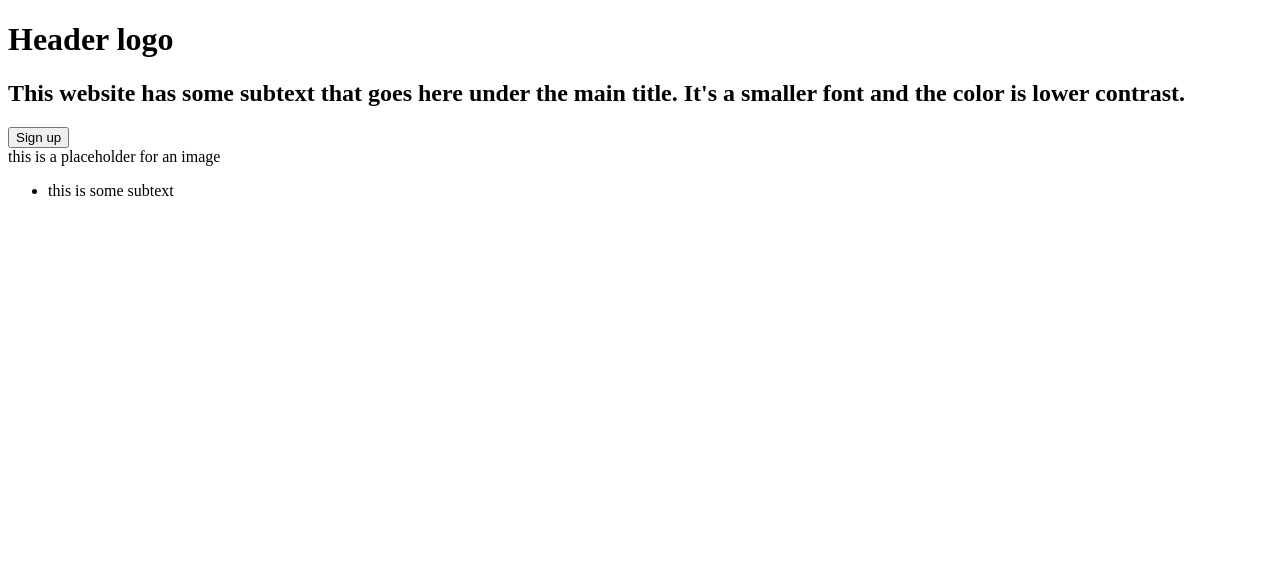
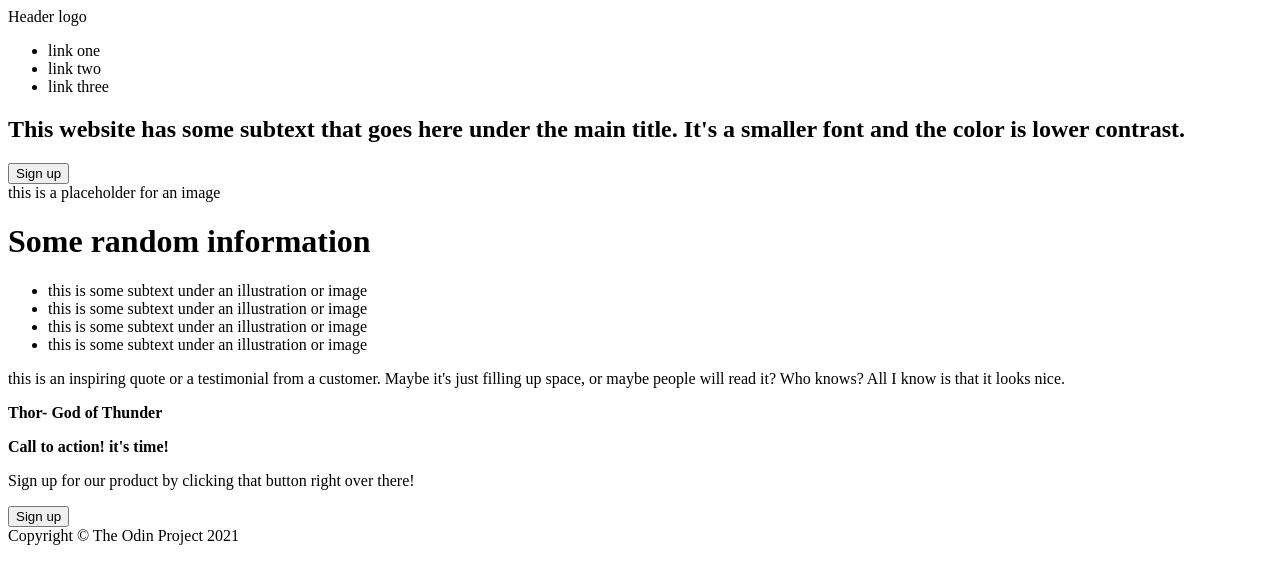
Before and after one commit to SheerazSaeed/2-Odin_project_landing_page, a plain HTML site: page index.html in a window 1280 px wide. Drawn offline with Linux system fonts and the light colour scheme.

Commit message:
created divs in html and introduced classes in css

```diff
--- a/index.html
+++ b/index.html
@@ -7,19 +7,40 @@
     <link rel="stylesheet" href="style.css">
 </head>
 <body>
-    <h1>Header logo</h1>
+   <div class="container_one">
+    <div class="header">Header logo</div>
+     <ul>
+        <li>link one</li>
+        <li>link two</li>
+        <li>link three</li>
+     </ul>
+
     <h2>This website has some subtext that goes here under the main title.
         It's a smaller font and the color is lower contrast.</h2>
     <button>Sign up</button>
     <div>this is a placeholder for an image</div>
+  </div>
 
-    <div></div>
-    <ul>
-        <li>this is some subtext</li>
+  <div class=" container_two">
+        <h1>Some random information</h1>
+      <ul>
+        <li>this is some subtext under an illustration or image</li>
+        <li>this is some subtext under an illustration or image</li>
+        <li>this is some subtext under an illustration or image</li>
+        <li>this is some subtext under an illustration or image</li>
+  </div>
+   <div class="container_four">
+    <p> this is an inspiring quote or a testimonial from a customer. Maybe it's just filling up
+        space, or maybe people will read it? Who knows? All I know is that it looks nice. </p>
+    <p><strong>Thor- God of Thunder</strong></p>
+  </div>
+   <div class="container_five">
+    <p><strong>Call to action! it's time!</strong></p>
+    <p>Sign up for our product by clicking that button right over there!</p>
+    <button>Sign up</button>
+   </div>
 
-
-    </ol>
-
+   <div class="footer">Copyright © The Odin Project 2021</div>
 
 </body>
 </html>
```
